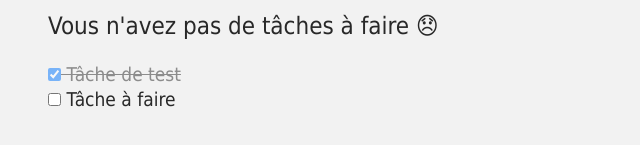
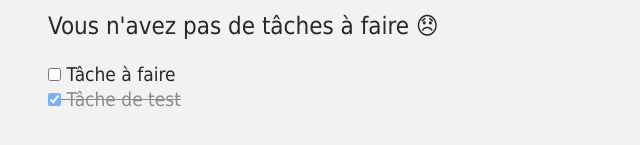
Before and after one commit to rosto-infinity/vuejslinux01, a Vue app: page / in a window 1280 px wide. Shown: the part 167-312 px from the top of the page, without its empty margins (0-640 px from the left). Built offline with nearby package versions, Linux system fonts and the light colour scheme.

Commit message:
Référence pour le texte de la nouvelle tâche

```diff
--- a/src/ToDoTache.vue
+++ b/src/ToDoTache.vue
@@ -13,7 +13,7 @@
 
       <!-- -Bouton pour ajouter la tâche, désactivé si newTodo est vide -->
       <button
-        :disabled="newTodo.length == 0"
+        :disabled="newTodo.length === 0"
         class="px-7 border-1 border-green-700 py-2 bg-green-700 rounded-r-md text-green-100 hover:bg-green-800 mr-3 disabled:opacity-50 disabled:cursor-not-allowed"
       >
         Ajouter
@@ -35,7 +35,7 @@
     <!-- Liste des tâches -->
     <ul class="mt-5">
       <li
-        v-for="todo in todos"
+        v-for="todo in sortedTodo()"
         :key="todo.date"
         :class="{
           complete : todo.completed
@@ -78,6 +78,12 @@ const addTodo = () => {
 
   newTodo.value = " "; // -Réinitialise la nouvelle tâche (peut gérer la suppression ou une autre logique ici)
 }
+
+const sortedTodo = () => {
+  return todos.value.toSorted(
+    (a,b) => a.completed > b.completed ? 1 :-1
+)
+}
 </script>
 
 <style scoped>
```
